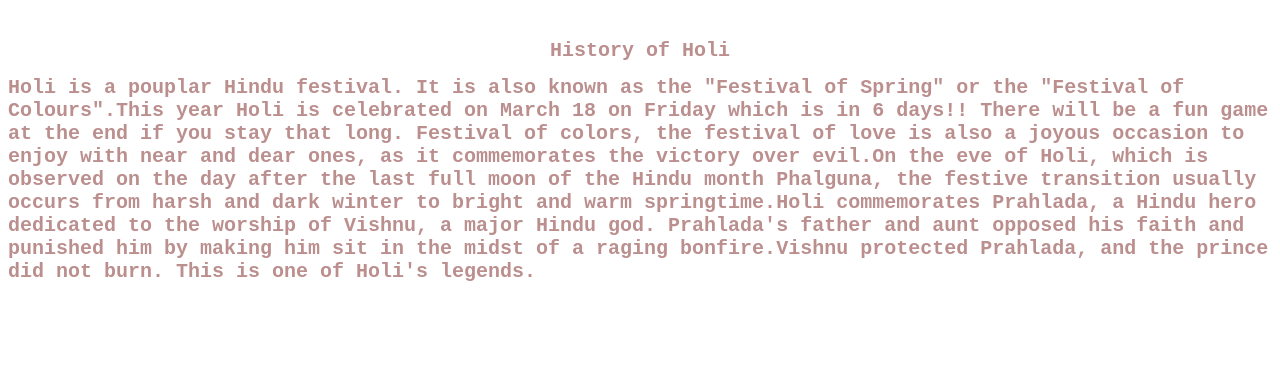
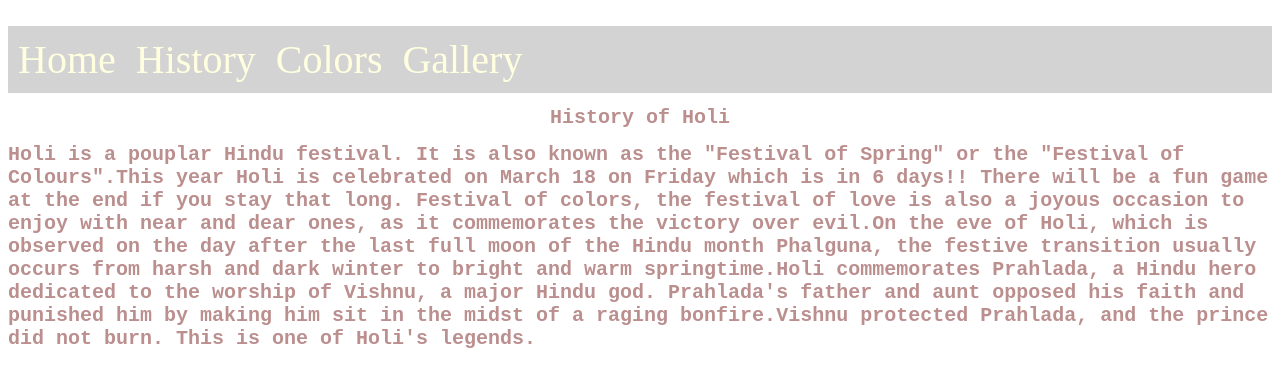
Before and after one commit to CodingClass1233/Holi, a plain HTML site: page Save plz.html in a window 1280 px wide. Drawn offline with Linux system fonts and the light colour scheme.

Commit message:
Update Save plz.html

```diff
--- a/Save plz.html
+++ b/Save plz.html
@@ -2,10 +2,18 @@
 	<html>
 	<head>
 		<title>Apart of Holi Website</title>
+				<style type="text/css">h1{font-size:20px;font-family:monospace;background-color:white;color:rosybrown;}.menu{overflow:hidden;background-color:lightgrey;font-family:moonspace;font-size:40px}.menu a{float:left;display:block;color:lightyellow;text-align:center;padding:10px;text-decoration:none;}.menu a:hover{background-color:indigo;color:springgreen;</style>
+
 	</head>
 	<body>
-		<style type="text/css">h1{font-size:20px;font-family:monospace;background-color:white;color:rosybrown;}</style>
 		<br>
+			<div class="menu">
+	<a href="Holi Website.html">Home</a>
+	<a href="Save plz.html">History</a>
+	<a href="apart of Holi.html">Colors</a>
+	<a href="apart of Holi2.html">Gallery</a>
+</div>
+
 		<h1><bold><center>History of Holi</center></bold></h1>
 		<h1>Holi is a pouplar Hindu festival. It is also known as the "Festival of Spring" or the "Festival of Colours".This year Holi is celebrated on March 18 on Friday which is in 6 days!! There will be a fun game at the end if you stay that long. Festival of colors, the festival of love is also a joyous occasion to enjoy with near and dear ones, as it commemorates the victory over evil.On the eve of Holi, which is observed on the day after the last full moon of the Hindu month Phalguna, the festive transition usually occurs from harsh and dark winter to bright and warm springtime.Holi commemorates Prahlada, a Hindu hero dedicated to the worship of Vishnu, a major Hindu god. Prahlada's father and aunt opposed his faith and punished him by making him sit in the midst of a raging bonfire.Vishnu protected Prahlada, and the prince did not burn. This is one of Holi's legends.</h1>
 		<br>
```
